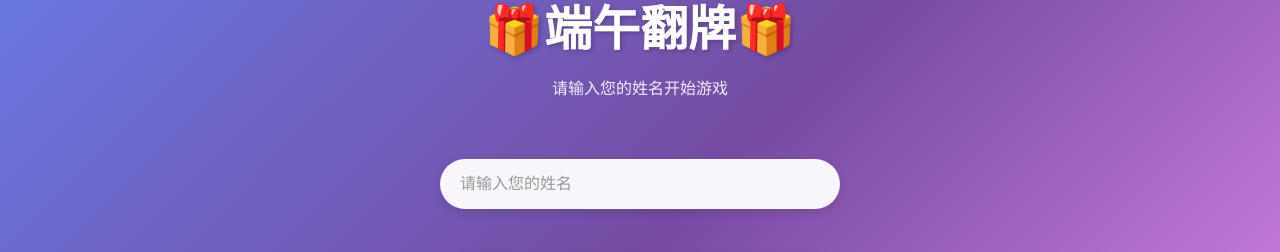
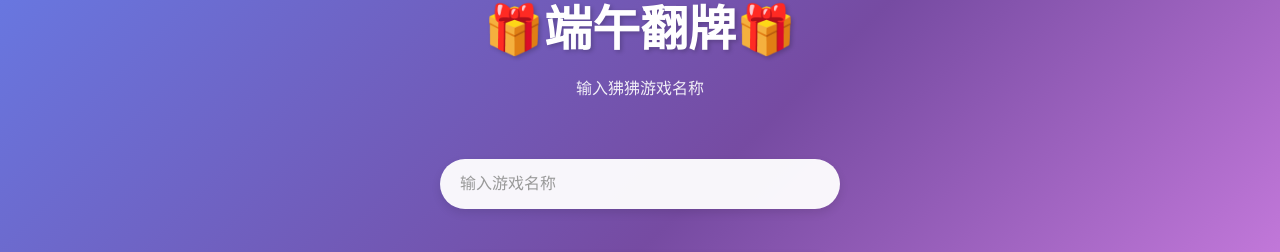
Before and after one commit to 851783207/Lottery_front, a Vue app: page / in a window 1280 px wide. Shown: the part 149-401 px from the top of the page. Built offline with nearby package versions, Linux system fonts and the light colour scheme.

Commit message:
feat: 优化

```diff
--- a/src/views/Home.vue
+++ b/src/views/Home.vue
@@ -1,13 +1,13 @@
 <template>
   <div class="container">
     <div class="title">🎁端午翻牌🎁</div>
-    <div class="subtitle">请输入您的姓名开始游戏</div>
+    <div class="subtitle">输入狒狒游戏名称</div>
 
     <div class="input-section">
       <input
         class="id-input"
         type="text"
-        placeholder="请输入您的姓名"
+        placeholder="输入游戏名称"
         v-model="userId"
         maxlength="20"
       />
```
